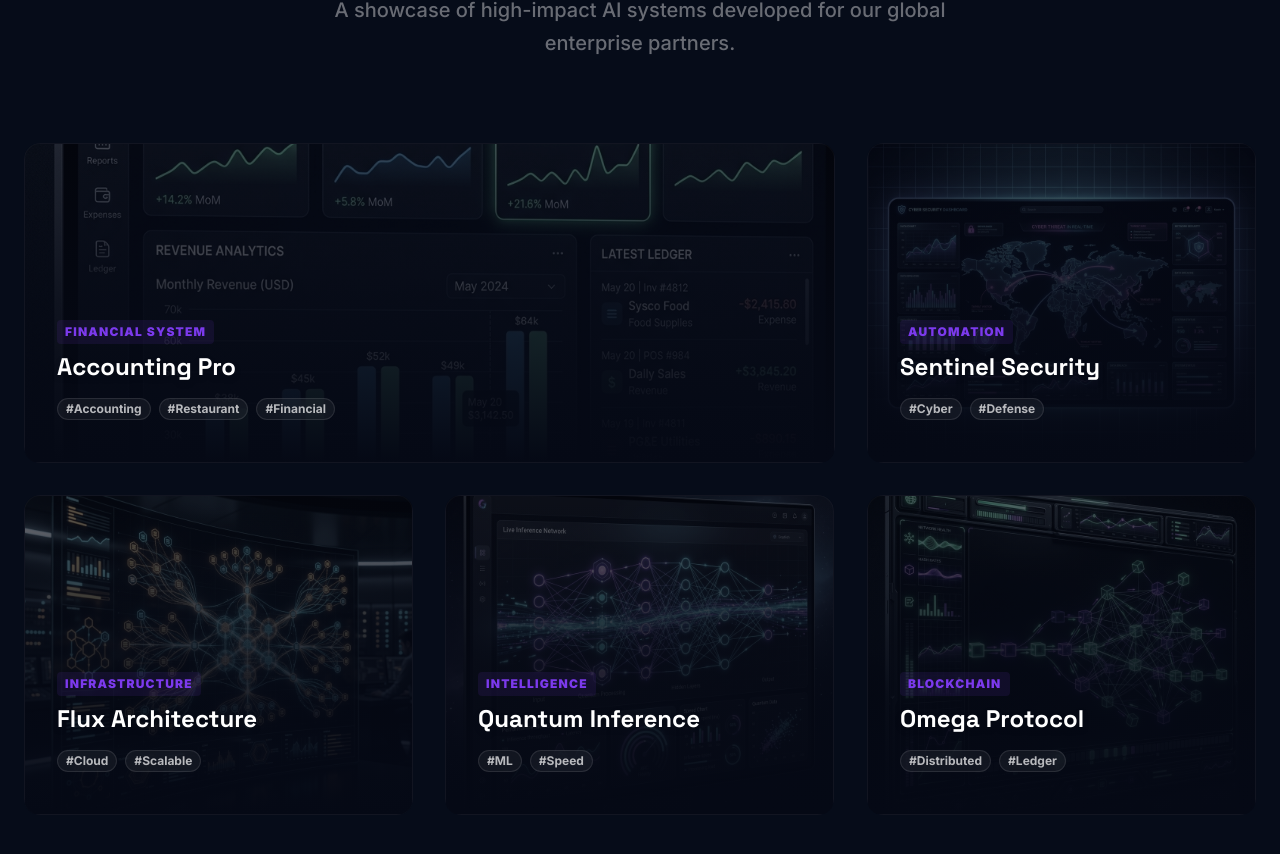
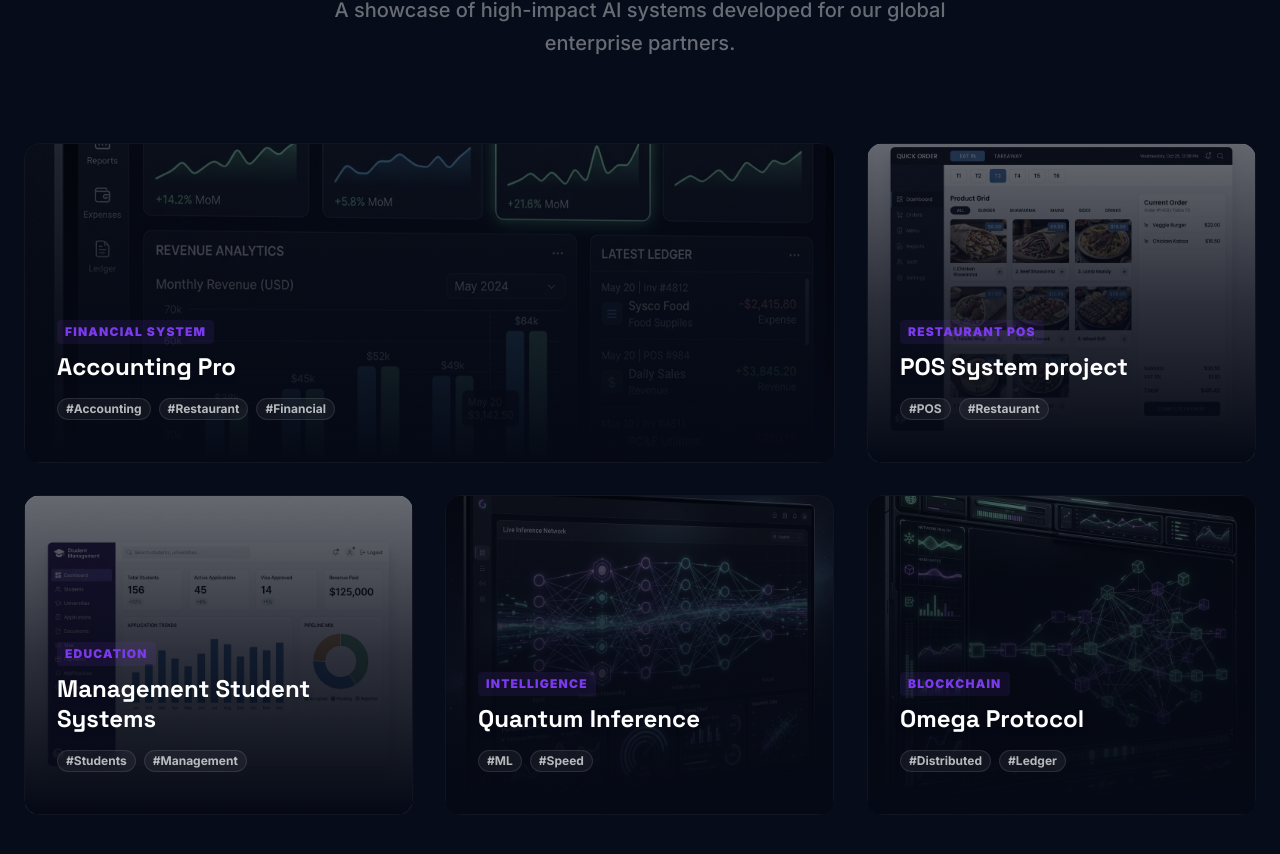
Before and after one commit to tarekbalosh/corelogic-systems, a Next.js app: page / in a window 1280 px wide. Shown: the part 2433-3287 px from the top of the page. Built offline with nearby package versions, Linux system fonts and the light colour scheme.

Commit message:
feat: update portfolio cards - add POS System and Student Management projects

```diff
--- a/components/portfolio-masonry.tsx
+++ b/components/portfolio-masonry.tsx
@@ -19,17 +19,19 @@ const projects = [
     span: "col-span-2 md:col-span-2",
   },
   {
-    title: "Sentinel Security",
-    category: "Automation",
-    image: "/cyber_security_dashboard.png",
-    tags: ["Cyber", "Defense"],
+    title: "POS System project",
+    category: "Restaurant POS",
+    image: "/pos_system_dashboard.png",
+    tags: ["POS", "Restaurant"],
+    link: "https://system-pos-resturant.vercel.app/pos",
     span: "col-span-2 md:col-span-1",
   },
   {
-    title: "Flux Architecture",
-    category: "Infrastructure",
-    image: "/cloud_infrastructure_dashboard.png",
-    tags: ["Cloud", "Scalable"],
+    title: "Management Student Systems",
+    category: "Education",
+    image: "/student_management_dashboard.png",
+    tags: ["Students", "Management"],
+    link: "https://management-students.vercel.app/dashboard",
     span: "col-span-2 md:col-span-1",
   },
   {
```
Also changed, not shown: public/pos_system_dashboard.png (added), public/student_management_dashboard.png (added).
